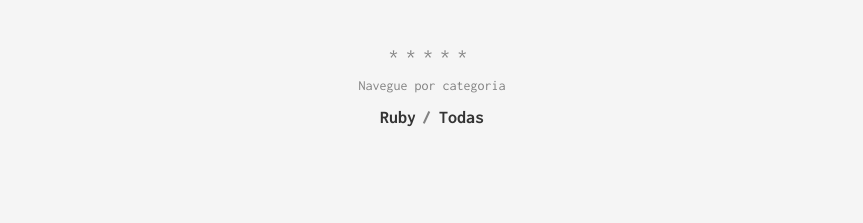
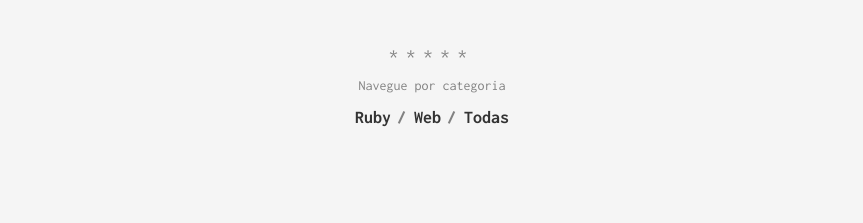
Before and after one commit to ricardotenv/blog, a Jekyll site: the page built from about.md, in a window 1280 px wide. Shown: the part 1147-1370 px from the top of the page, without its empty margins (208-1071 px from the left). Built offline with Jekyll 4.4.1, drawn with Linux system fonts in a browser that asks for light colours.

Commit message:
adiciona a categoria web

```diff
--- a/_data/categories.yml
+++ b/_data/categories.yml
@@ -1,2 +1,5 @@
 - slug: ruby
   name: Ruby
+
+- slug: web
+  name: Web
--- /dev/null
+++ b/categories/web.html
@@ -0,0 +1,5 @@
+---
+layout: category
+category: web
+permalink: /categories/web/
+---
```
